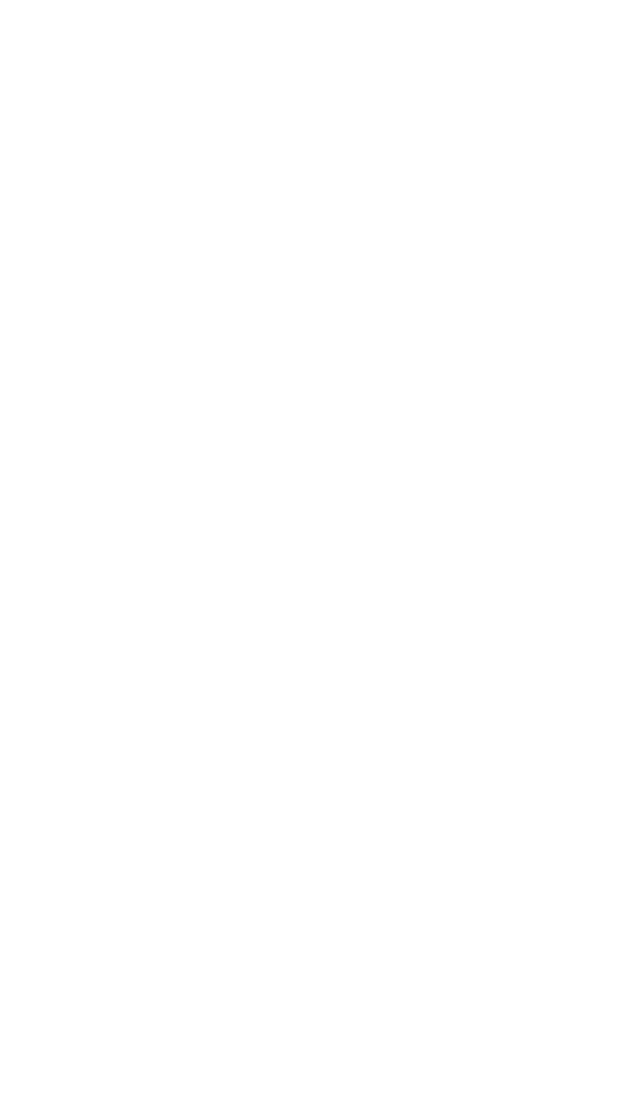
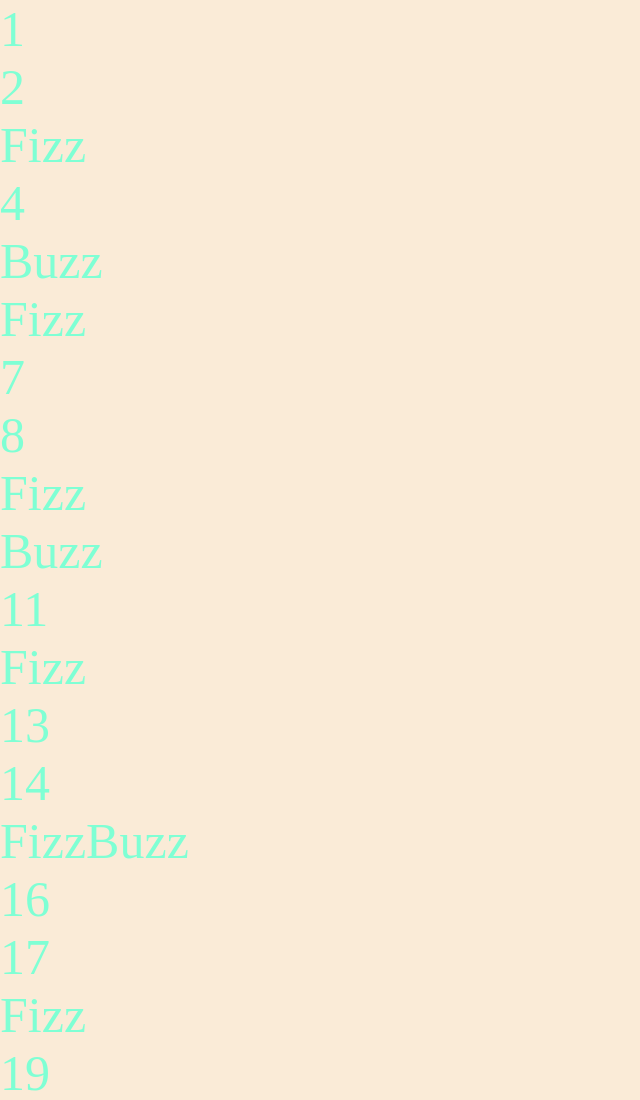
Before and after one commit to Antonioflo13/js-fizzbuzz, a plain HTML site: page index.html in a window 1280 px wide. Shown: the top 1100 px of the page, without its empty margins (0-640 px from the left). Before the commit the page ends 800 px from the top, so only its background shows below. Drawn offline with Linux system fonts and the light colour scheme.

Commit message:
print to HTML

```diff
--- a/css/style.css
+++ b/css/style.css
@@ -0,0 +1,19 @@
+* {
+    box-sizing: border-box;
+    margin: 0;
+    padding: 0;
+}
+
+body {
+    background-color: antiquewhite;
+}
+
+main {
+    display: flex;
+    flex-direction: column;
+}
+
+#result {
+    font-size: 50px;
+    color: aquamarine;
+}
--- a/index.html
+++ b/index.html
@@ -5,8 +5,17 @@
     <meta http-equiv="X-UA-Compatible" content="IE=edge">
     <meta name="viewport" content="width=device-width, initial-scale=1.0">
     <title>FizzBuzz</title>
+    <link rel="stylesheet" href="css/style.css">
 </head>
 <body>
+
+    <!-- main -->
+    <main>
+        <ul id="result">
+
+        </ul>
+    </main>
+     <!--/main -->
 
     <script type="text/javascript" src="js/script.js"></script>
 </body>
--- a/js/script.js
+++ b/js/script.js
@@ -1,16 +1,26 @@
+var numeri = [];
 
 for (i = 1; i <= 100; i ++) {
 
     if (((i % 3) == 0 ) && ((i % 5) == 0)) {
+        numeri.push("FizzBuzz");
         console.log("FizzBuzz");
 
     } else if ((i % 3) == 0 ) {
+        numeri.push("Fizz");
         console.log("Fizz");
 
     } else if ((i % 5) == 0 ) {
+        numeri.push("Buzz");
         console.log("Buzz");
 
     } else {
+        numeri.push(i);
         console.log(i);
     }
 }
+for (i = 0; i < 100; i ++) {
+
+    console.log(numeri[i]);
+    document.getElementById("result").innerHTML+= "<li>" + numeri[i] + "</li>";
+}
```
